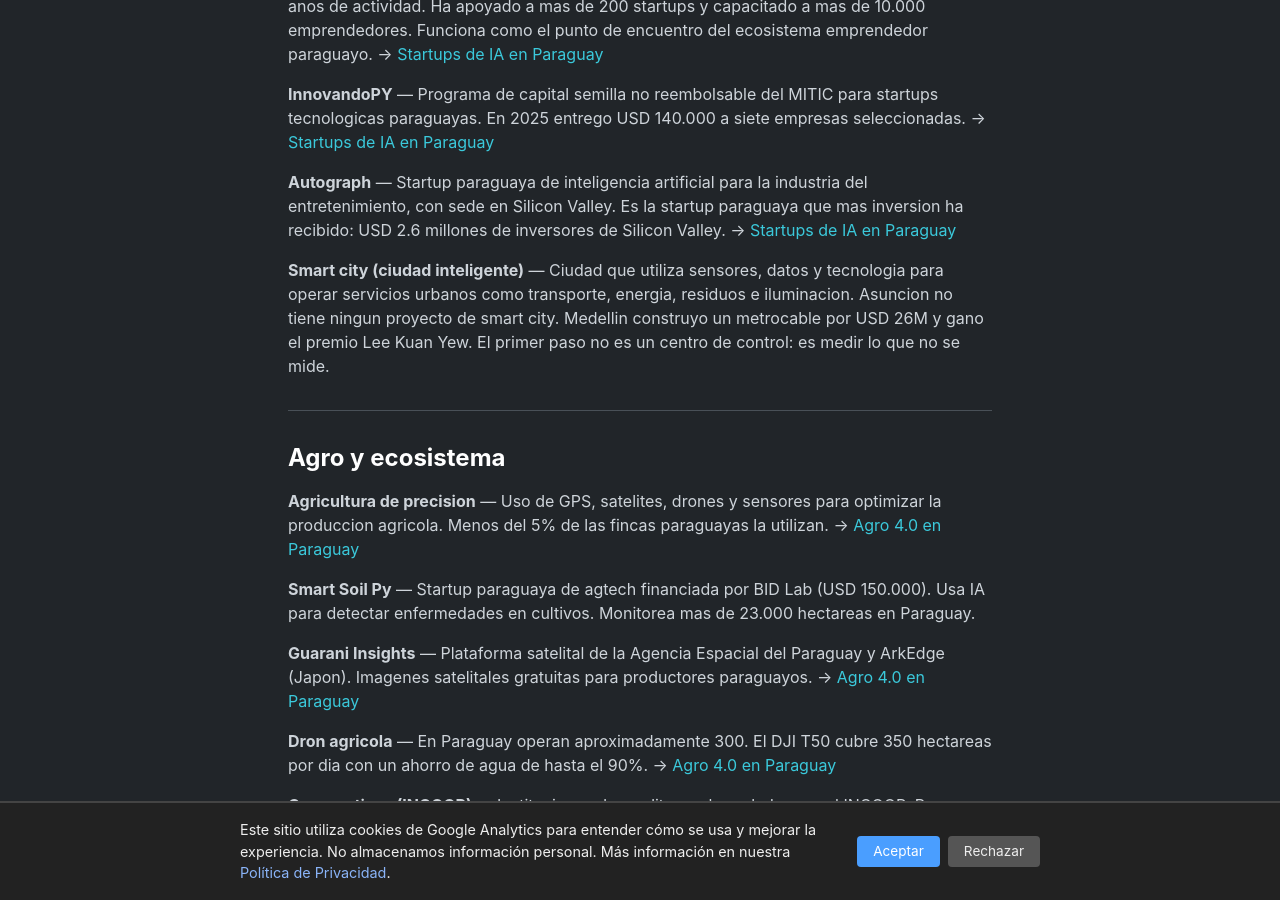
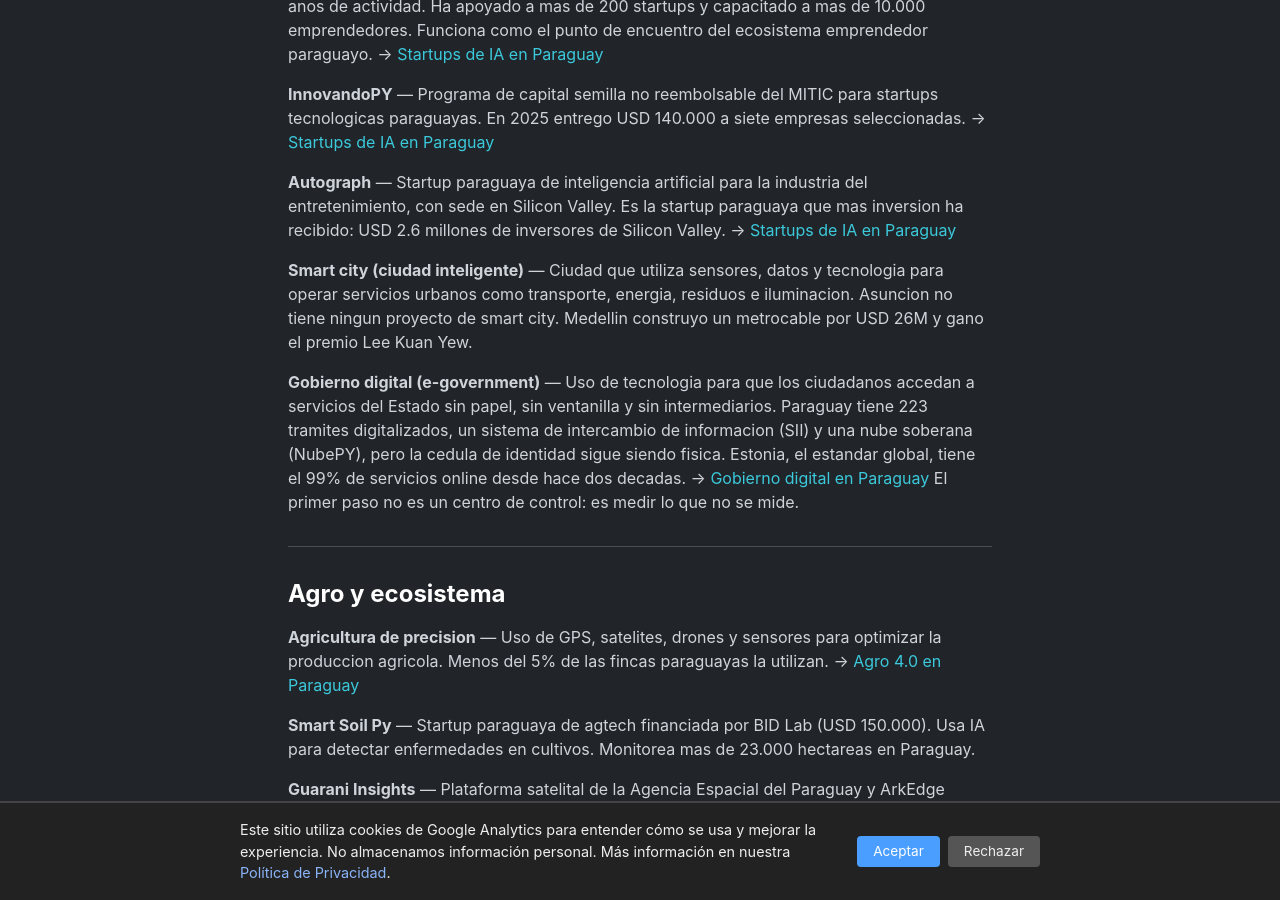
Before and after one commit to miravosqueinteresante/muchotexto.net, a Jekyll site: the page built from glosario.markdown, in a window 1280 px wide and 900 px high, scrolled down 4089 px. Built offline with Jekyll 4.4.1, drawn with Linux system fonts in a browser that asks for light colours.

Commit message:
Articulo #23: Gobierno digital en Paraguay (P3), actualizar ecosistema

```diff
--- a/glosario.markdown
+++ b/glosario.markdown
@@ -120,7 +120,10 @@
 **Autograph** — Startup paraguaya de inteligencia artificial para la industria del entretenimiento, con sede en Silicon Valley. Es la startup paraguaya que mas inversion ha recibido: USD 2.6 millones de inversores de Silicon Valley.
 → [Startups de IA en Paraguay](/articulos/2026/07/14/startups-ia-paraguay/)
 
-**Smart city (ciudad inteligente)** — Ciudad que utiliza sensores, datos y tecnologia para operar servicios urbanos como transporte, energia, residuos e iluminacion. Asuncion no tiene ningun proyecto de smart city. Medellin construyo un metrocable por USD 26M y gano el premio Lee Kuan Yew. El primer paso no es un centro de control: es medir lo que no se mide.
+**Smart city (ciudad inteligente)** — Ciudad que utiliza sensores, datos y tecnologia para operar servicios urbanos como transporte, energia, residuos e iluminacion. Asuncion no tiene ningun proyecto de smart city. Medellin construyo un metrocable por USD 26M y gano el premio Lee Kuan Yew.
+
+**Gobierno digital (e-government)** — Uso de tecnologia para que los ciudadanos accedan a servicios del Estado sin papel, sin ventanilla y sin intermediarios. Paraguay tiene 223 tramites digitalizados, un sistema de intercambio de informacion (SII) y una nube soberana (NubePY), pero la cedula de identidad sigue siendo fisica. Estonia, el estandar global, tiene el 99% de servicios online desde hace dos decadas.
+→ [Gobierno digital en Paraguay](/articulos/2026/07/16/gobierno-digital-paraguay/) El primer paso no es un centro de control: es medir lo que no se mide.
 
 ---
 
--- a/ia-en-paraguay.markdown
+++ b/ia-en-paraguay.markdown
@@ -43,8 +43,9 @@
 - **[Educación tech en Paraguay: la brecha que frena el hub de IA]({% post_url 2026-07-09-educacion-tech-paraguay-ia %})** - Paraguay produce 400 a 600 graduados en informática por año.
 - **[Paraguay pierde el talento que necesita para ser hub de IA]({% post_url 2026-07-10-talento-tech-paraguay-ia %})** - Paraguay no tiene programas de retorno ni red de diaspora tech para traer de vuelta a sus profesionales.
 - **[Starlink ya conecta a 20.000 paraguayos donde la fibra no llega]({% post_url 2026-07-15-starlink-paraguay-conectividad %})** - Starlink opera en Paraguay desde 2023. Mil seiscientas antenas en escuelas rurales, 20.000 usuarios y una pregunta: ¿basta con conectar?
+- **[Paraguay digitalizó 223 trámites pero la cédula sigue siendo en papel]({% post_url 2026-07-16-gobierno-digital-paraguay %})** - Paraguay tiene arquitectura de gobierno digital pero el ciudadano no puede renovar su cédula online.
 
-**Próximamente:** Gobierno digital, IA en salud, IA y corrupción.
+**Próximamente:** IA en salud, IA y corrupción.
 
 ## Tecnología aplicada y ecosistema
 
--- a/llms.txt
+++ b/llms.txt
@@ -38,6 +38,7 @@
 - [Educacion tech en Paraguay: la brecha que frena el hub de IA](https://muchotexto.net/articulos/2026/07/09/educacion-tech-paraguay-ia/)
 - [Paraguay pierde el talento que necesita para ser hub de IA](https://muchotexto.net/articulos/2026/07/10/talento-tech-paraguay-ia/)
 - [Starlink ya conecta a 20.000 paraguayos donde la fibra no llega](https://muchotexto.net/articulos/2026/07/15/starlink-paraguay-conectividad/)
+- [Paraguay digitalizó 223 trámites pero la cédula sigue siendo en papel](https://muchotexto.net/articulos/2026/07/16/gobierno-digital-paraguay/)
 
 ### Pilar 4: Tecnología aplicada + ecosistema
 - [Soja, ganado y blockchain: la tokenización del agro en Paraguay](https://muchotexto.net/articulos/2026/05/18/tokenizacion-del-agro-paraguay/)
```
Also changed, not shown: _posts/2026-07-16-gobierno-digital-paraguay.md (added, +113 -0 lines).
